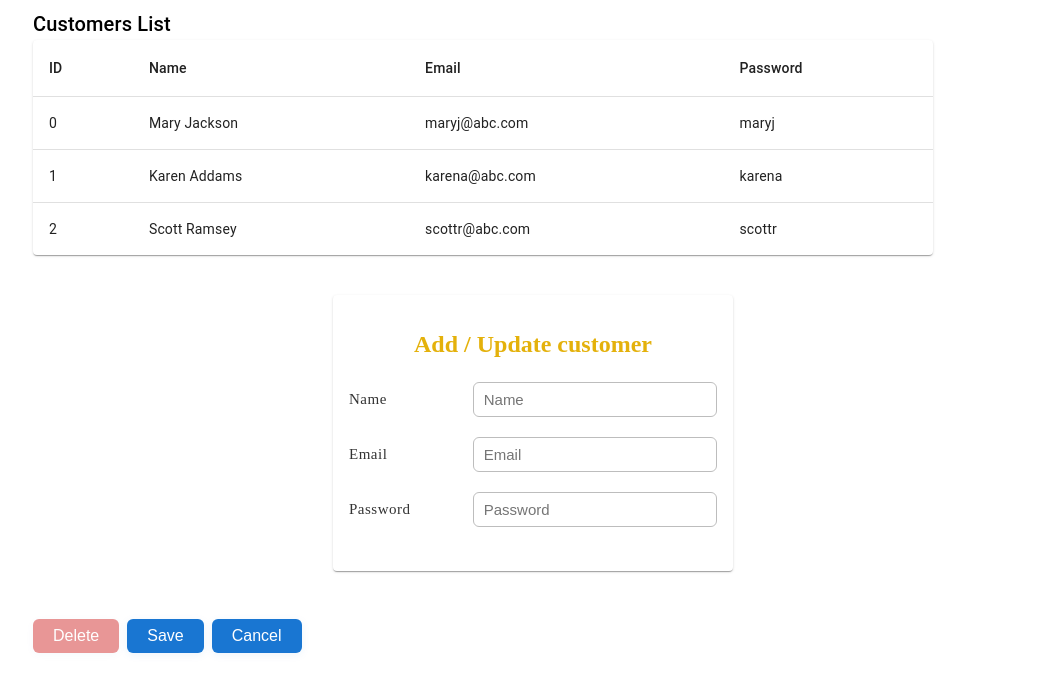
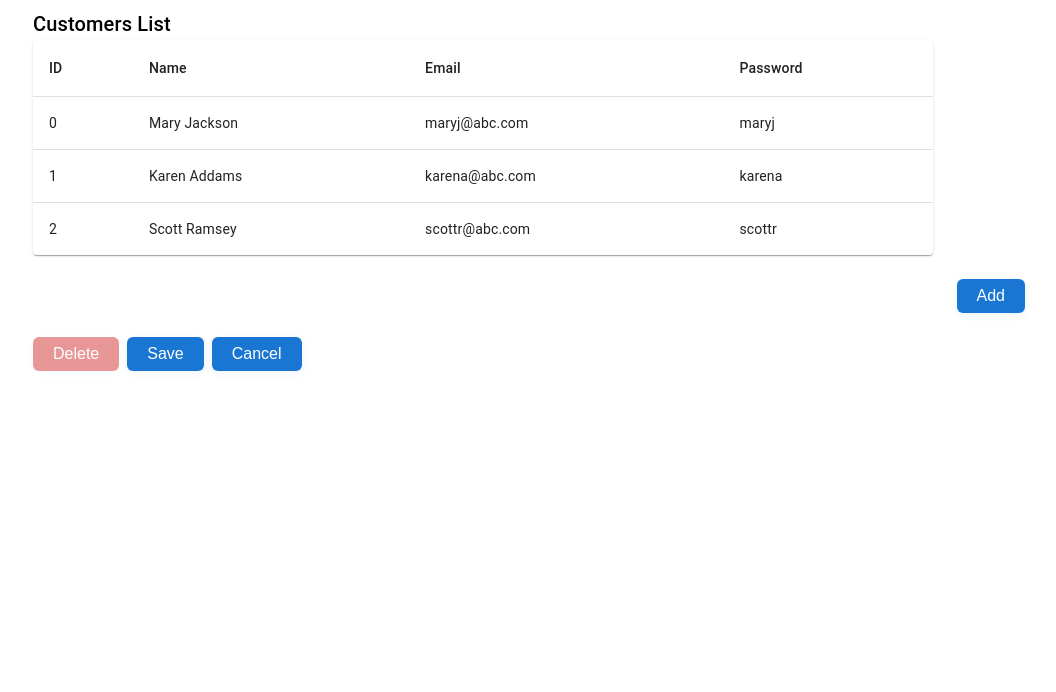
Before and after one commit to devjhwan/GoldenDuck, a React (Vite) app in the folder client/: page / in a window 1280 px wide. Shown: the top 692 px of the page, without its empty margins (107-1163 px from the left). Built offline with nearby package versions, Linux system fonts and the light colour scheme.

Commit message:
Add and implement the 'Add dialog form' + move Form and add component to other file.
Co-Authored-By: Pilar Medina <pilarmedina2000@gmail.com>

```diff
--- /dev/null
+++ b/client/src/AddForm.tsx
@@ -0,0 +1,73 @@
+import React, { useState } from 'react'
+import Button from '@mui/material/Button';
+import DialogActions from '@mui/material/DialogActions';
+
+// Update AddUpdateForm to use props
+export default function AddForm(props: any) {
+  const [form, setForm] = useState({ name: '', email: '', password: '' });
+  const [error, setError] = useState('');
+
+  function onInputChange(e: React.ChangeEvent<HTMLInputElement>) {
+    setForm({ ...form, [e.target.name]: e.target.value });
+    setError(''); // Limpiar error al escribir
+  }
+
+  function handleSave() {
+    if (!form.name || !form.email || !form.password) {
+      setError("All fields are required.");
+      return;
+    }
+    // Check for duplicate email
+    const emailExists = props.customerList.some(
+      (c: any) => c.email.toLowerCase() === form.email.toLowerCase()
+    );
+    if (emailExists) {
+      setError("Email already exists. Please use a different email.");
+      return;
+    }
+    const newCustomer = {
+      id: props.customerList.length ? Math.max(...props.customerList.map((c: any) => c.id)) + 1 : 0,
+      ...form,
+    };
+    props.setCustomerList([...props.customerList, newCustomer]);
+    setForm({ name: '', email: '', password: '' });
+    setError('');
+    props.handleClose()
+  }
+
+
+  return (
+    <form
+        onSubmit={e => {
+        e.preventDefault();
+        handleSave();
+        }}
+        id='add-form'
+    >
+        <h2 className="form-title">ADD CUSTOMER</h2>
+        <div className="form-row">
+        <label htmlFor="name" className="form-label">Name</label>
+        <input id="name" name="name" type="text" placeholder="Name" className="form-input" value={form.name} onChange={onInputChange} />
+        </div>
+        <div className="form-row">
+        <label htmlFor="email" className="form-label">Email</label>
+        <input id="email" name="email" type="email" placeholder="Email" className="form-input" value={form.email} onChange={onInputChange} />
+        </div>
+        <div className="form-row">
+        <label htmlFor="password" className="form-label">Password</label>
+        <input id="password" name="password" type="password" placeholder="Password" className="form-input" value={form.password} onChange={onInputChange} />
+        </div>
+        {error && (
+        <div style={{ color: 'red', marginTop: 8, textAlign: 'right', fontSize: 14 }}>{error}</div>
+        )}
+        <DialogActions>
+            <Button onClick={props.handleClose} className="addform-cancel-btn">
+                Cancel
+            </Button>
+            <Button type="submit" form="add-form" className="addform-save-btn">
+                Save
+            </Button>
+        </DialogActions>
+    </form>
+  );
+}
--- a/client/src/App.css
+++ b/client/src/App.css
@@ -1,7 +1,7 @@
 .form-title {
   text-align: center;
   margin-bottom: 24px;
-  color: #e4b10b;
+  color: #000000;
 }
 
 .form-row {
@@ -64,3 +64,13 @@
   color: #fff;
   cursor: not-allowed;
 }
+
+.addform-save-btn {
+  background-color: #1976d2 !important;
+  color: #fff !important;
+}
+
+.addform-cancel-btn {
+  background-color: #bdbdbd !important;
+  color: #ffffff !important;
+}
--- a/client/src/App.tsx
+++ b/client/src/App.tsx
@@ -10,8 +10,7 @@ import Paper from '@mui/material/Paper';
 import Typography from '@mui/material/Typography';
 import Box from '@mui/material/Box';
 import Grid from '@mui/material/Grid';
-import Card from '@mui/material/Card'
-import CardContent from '@mui/material/CardContent'
+import FormDialog from './FormDialog';
 
 let customers = [
     {
@@ -37,8 +36,6 @@ let customers = [
 function App() {
   const [selectedId, setSelectedId] = useState<number | null>(null);
   const [customerList, setCustomerList] = useState(customers);
-  const [form, setForm] = useState({ name: '', email: '', password: '' });
-  const [error, setError] = useState('');
 
   function handleDeleteAction() {
     if (selectedId === null) return;
@@ -55,33 +52,6 @@ function App() {
     setCustomerList(updatedList);
     setSelectedId(null);
     console.log(`Delete customer with id ${selectedId}`)
-  }
-
-  function handleInputChange(e: React.ChangeEvent<HTMLInputElement>) {
-    setForm({ ...form, [e.target.name]: e.target.value });
-    setError(''); // Limpiar error al escribir
-  }
-
-  function handleSave() {
-    if (!form.name || !form.email || !form.password) {
-      setError("All fields are required.");
-      return;
-    }
-    // Check for duplicate email
-    const emailExists = customerList.some(
-      (c) => c.email.toLowerCase() === form.email.toLowerCase()
-    );
-    if (emailExists) {
-      setError("Email already exists. Please use a different email.");
-      return;
-    }
-    const newCustomer = {
-      id: customerList.length ? Math.max(...customerList.map(c => c.id)) + 1 : 0,
-      ...form,
-    };
-    setCustomerList([...customerList, newCustomer]);
-    setForm({ name: '', email: '', password: '' });
-    setError('');
   }
 
   return (
@@ -103,15 +73,15 @@ function App() {
               setSelectedId={setSelectedId}
             />
           </Grid>
-          <Grid size={12}>
-            <AddUpdateForm form={form} onInputChange={handleInputChange} error={error}/>
+          <Grid size={12} sx={{ display: 'flex', justifyContent: 'flex-end' }}>
+            <FormDialog customerList={customerList} setCustomerList={setCustomerList} />
           </Grid>
           <Grid size={12}>
             <button className="form-button delete" onClick={ handleDeleteAction }
                   disabled={selectedId === null} style={selectedId === null ? { pointerEvents: 'none' } : {}}>
             Delete
           </button>
-            <button className="form-button" onClick={handleSave}>Save</button>
+            <button className="form-button">Save</button>
             <button className="form-button">Cancel</button>
           </Grid>
         </Grid>
@@ -182,36 +152,5 @@ function BasicTable({
   );
 }
 
-// Update AddUpdateForm to use props
-function AddUpdateForm({ form, onInputChange, error }: {
-  form: { name: string; email: string; password: string },
-  onInputChange: (e: React.ChangeEvent<HTMLInputElement>) => void,
-  error?: string
-}) {
-  return (
-    <Card sx={{ maxWidth: 400, margin: '24px auto' }}>
-      <CardContent>
-        <form>
-          <h2 className="form-title">Add / Update customer</h2>
-          <div className="form-row">
-            <label htmlFor="name" className="form-label">Name</label>
-            <input id="name" name="name" type="text" placeholder="Name" className="form-input" value={form.name} onChange={onInputChange} />
-          </div>
-          <div className="form-row">
-            <label htmlFor="email" className="form-label">Email</label>
-            <input id="email" name="email" type="email" placeholder="Email" className="form-input" value={form.email} onChange={onInputChange} />
-          </div>
-          <div className="form-row">
-            <label htmlFor="password" className="form-label">Password</label>
-            <input id="password" name="password" type="password" placeholder="Password" className="form-input" value={form.password} onChange={onInputChange} />
-          </div>
-          {error && (
-            <div style={{ color: 'red', marginTop: 8, textAlign: 'right', fontSize: 14 }}>{error}</div>
-          )}
-        </form>
-      </CardContent>
-    </Card>
-  );
-}
 
 export default App
--- /dev/null
+++ b/client/src/FormDialog.tsx
@@ -0,0 +1,31 @@
+import * as React from 'react';
+import Dialog from '@mui/material/Dialog';
+import DialogContent from '@mui/material/DialogContent';
+import AddForm from './AddForm';
+
+export default function FormDialog(props: any) {
+  const [open, setOpen] = React.useState(false);
+
+  const handleOpen = () => {
+    setOpen(true);
+  };
+
+  const handleClose = () => {
+    setOpen(false);
+  };
+
+  return (
+    <React.Fragment>
+        <button className="form-button" onClick={ handleOpen }>Add</button>
+      <Dialog open={open} onClose={handleClose}>
+        <DialogContent>
+          <AddForm
+            customerList={props.customerList}
+            setCustomerList={props.setCustomerList}
+            handleClose={handleClose}
+          />
+        </DialogContent>
+      </Dialog>
+    </React.Fragment>
+  );
+}
--- a/client/src/index.css
+++ b/client/src/index.css
@@ -0,0 +1,3 @@
+body, html {
+  font-family: 'Century Gothic', Arial, Helvetica, sans-serif;
+}
```
